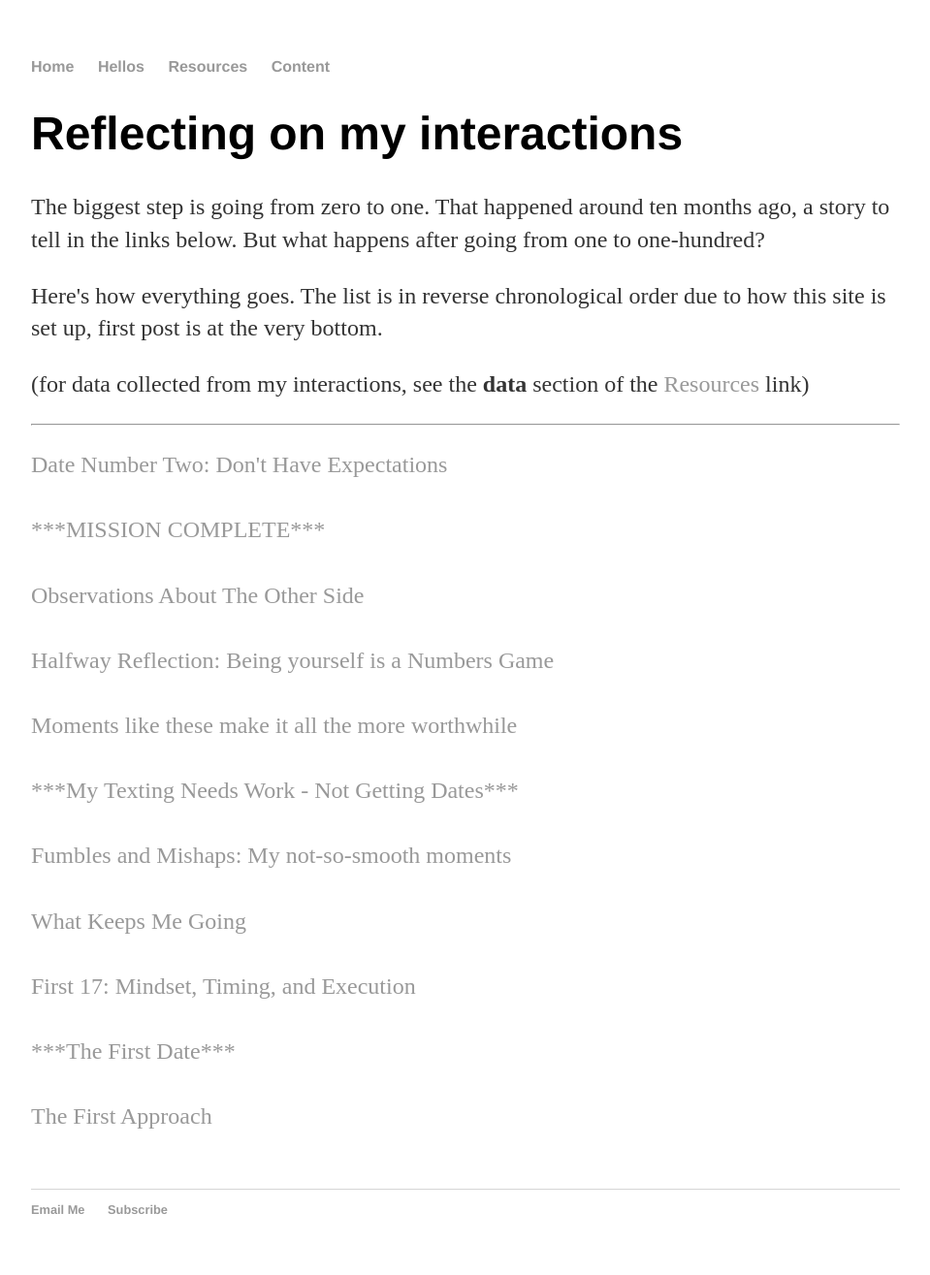
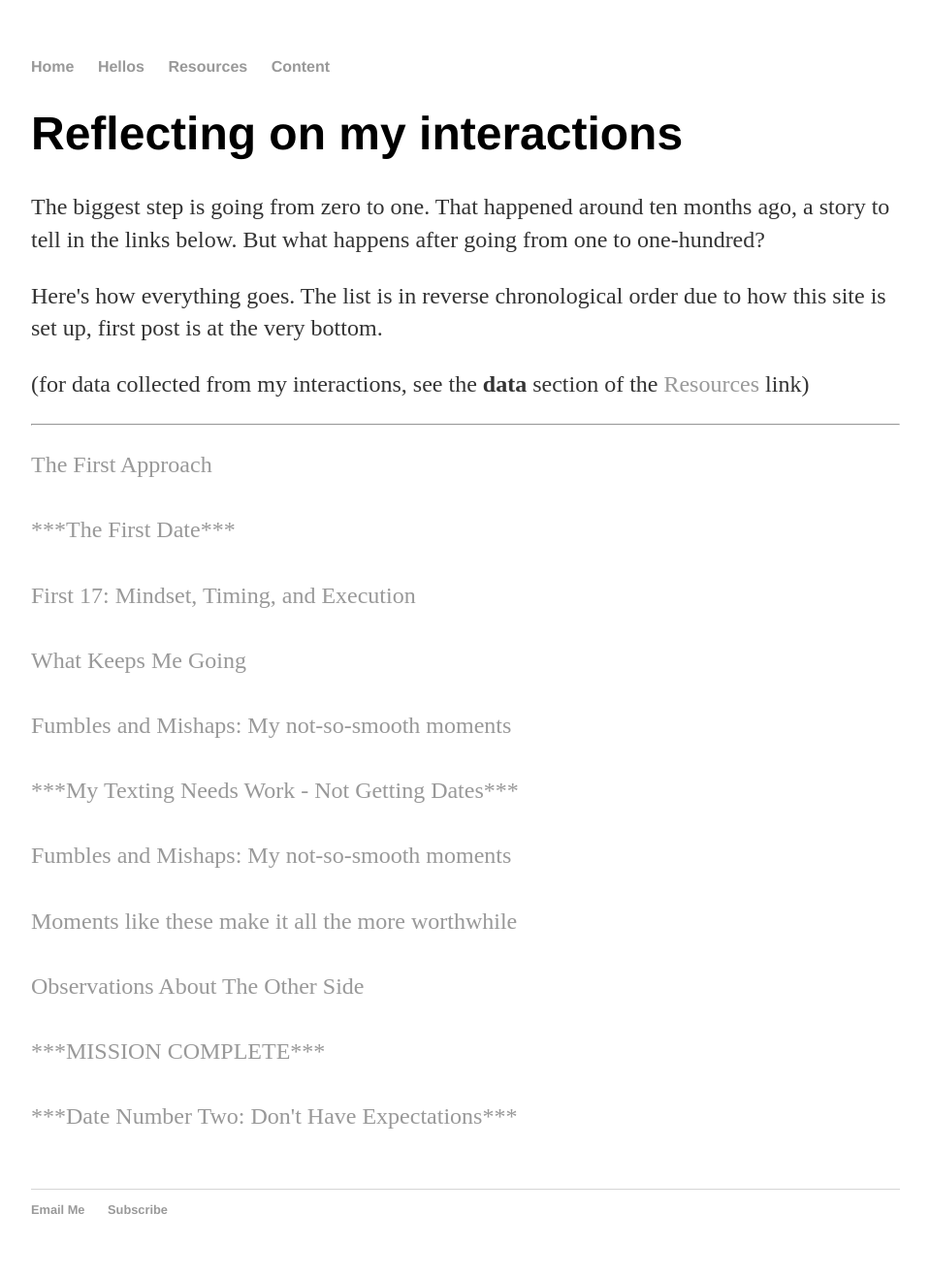
Before and after one commit to ahundredhellos/ahundredhellos.github.io, a Jekyll site: the page built from hellos/index.html, in a window 1280 px wide. Shown: the whole page at 97% size, without its empty margins (160-1119 px from the left). Built offline with Jekyll 4.4.1, drawn with Linux system fonts in a browser that asks for light colours.

Commit message:
Update index.html

```diff
--- a/hellos/index.html
+++ b/hellos/index.html
@@ -12,19 +12,19 @@
 <hr>
 
 <p>
-	<a href="http://www.ahundredhellos.com/content/2017/09/26/date-number-two">Date Number Two: Don't Have Expectations</a>
+	<a href="http://www.ahundredhellos.com/content/2017/06/01/the-first-approach">The First Approach</a>
 	<br>
 	<br>
-	<a href="http://www.ahundredhellos.com/content/2017/09/22/mission-complete">***MISSION COMPLETE***</a>
+	<a href="http://www.ahundredhellos.com/content/2017/06/01/the-first-date">***The First Date***</a>
 	<br>
 	<br>
-	<a href="http://www.ahundredhellos.com/content/2017/08/13/observations-about-the-other-side">Observations About The Other Side</a>
+	<a href="http://www.ahundredhellos.com/content/2017/06/04/mindset-timing-and-execution">First 17: Mindset, Timing, and Execution</a>
 	<br>
 	<br>
-	<a href="http://www.ahundredhellos.com/content/2017/07/08/halfway-reflection">Halfway Reflection: Being yourself is a Numbers Game</a>
+	<a href="http://www.ahundredhellos.com/content/2017/06/05/what-keeps-me-going">What Keeps Me Going</a>
 	<br>
 	<br>
-	<a href="http://www.ahundredhellos.com/content/2017/06/24/moments-like-these">Moments like these make it all the more worthwhile</a>
+	<a href="http://www.ahundredhellos.com/content/2017/06/08/Fumbles-&-Mishaps">Fumbles and Mishaps: My not-so-smooth moments</a>
 	<br>
 	<br>
 	<a href="http://www.ahundredhellos.com/content/2017/06/24/My-texting-needs-work">***My Texting Needs Work - Not Getting Dates***</a>
@@ -33,17 +33,16 @@
 	<a href="http://www.ahundredhellos.com/content/2017/06/08/Fumbles-&-Mishaps">Fumbles and Mishaps: My not-so-smooth moments</a>
 	<br>
 	<br>
-	<a href="http://www.ahundredhellos.com/content/2017/06/05/what-keeps-me-going">What Keeps Me Going</a>
+	<a href="http://www.ahundredhellos.com/content/2017/06/24/moments-like-these">Moments like these make it all the more worthwhile</a>
 	<br>
 	<br>
-	<a href="http://www.ahundredhellos.com/content/2017/06/04/mindset-timing-and-execution">First 17: Mindset, Timing, and Execution</a>
+	<a href="http://www.ahundredhellos.com/content/2017/08/13/observations-about-the-other-side">Observations About The Other Side</a>
 	<br>
 	<br>
-	<a href="http://www.ahundredhellos.com/content/2017/06/01/the-first-date">***The First Date***</a>
+	<a href="http://www.ahundredhellos.com/content/2017/09/22/mission-complete">***MISSION COMPLETE***</a>
 	<br>
 	<br>
-	<a href="http://www.ahundredhellos.com/content/2017/06/01/the-first-approach">The First Approach</a>
+	<a href="http://www.ahundredhellos.com/content/2017/09/26/date-number-two">***Date Number Two: Don't Have Expectations***</a>
 	<br>
 	<br>
-
 </p>
```
